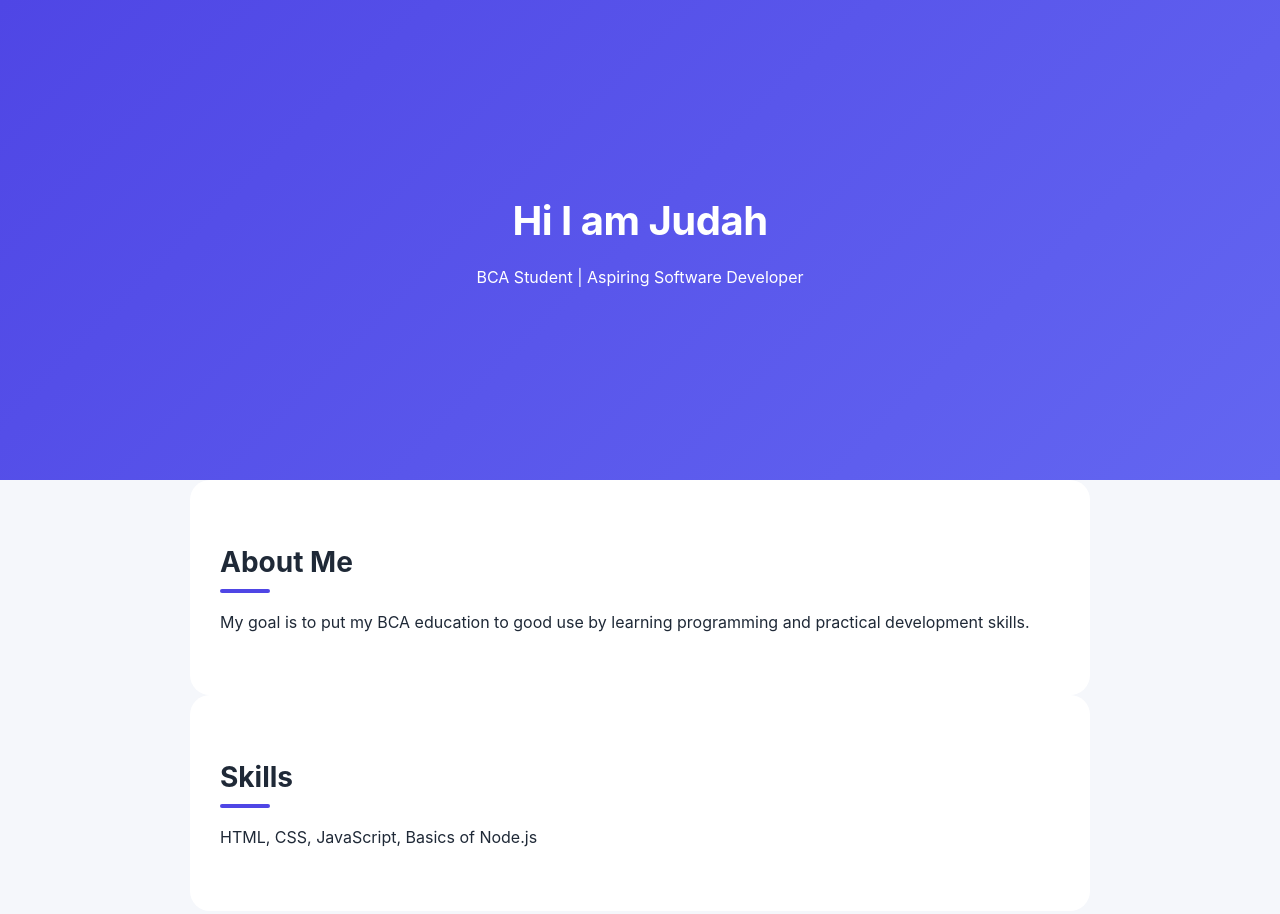
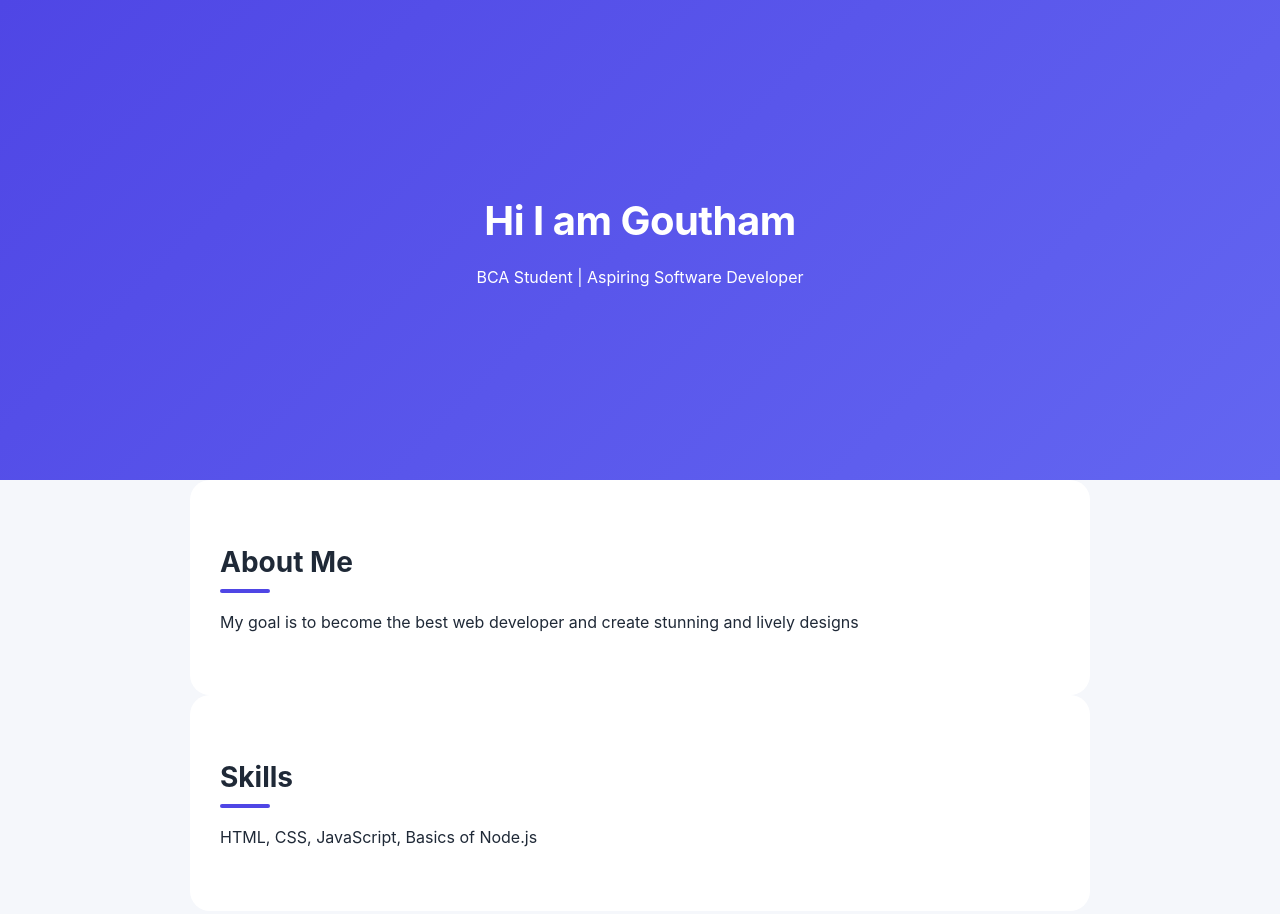
Before and after one commit to Goutham25-bit/Goutham, a website: page public/index.html in a window 1280 px wide. Shown: the top 914 px of the page. Drawn offline with Linux system fonts and the light colour scheme.

Commit message:
Update index.html

```diff
--- a/public/index.html
+++ b/public/index.html
@@ -8,15 +8,14 @@
 <body>
 
   <header>
-    <h1>Hi I am Judah </h1>
+    <h1>Hi I am Goutham </h1>
     <p>BCA Student | Aspiring Software Developer</p>
   </header>
 
   <section>
     <h2>About Me</h2>
     <p>
-      My goal is to put my BCA education to good use by learning programming
-      and practical development skills.
+      My goal is to become the best web developer and create stunning and lively designs
     </p>
   </section>
 
```
